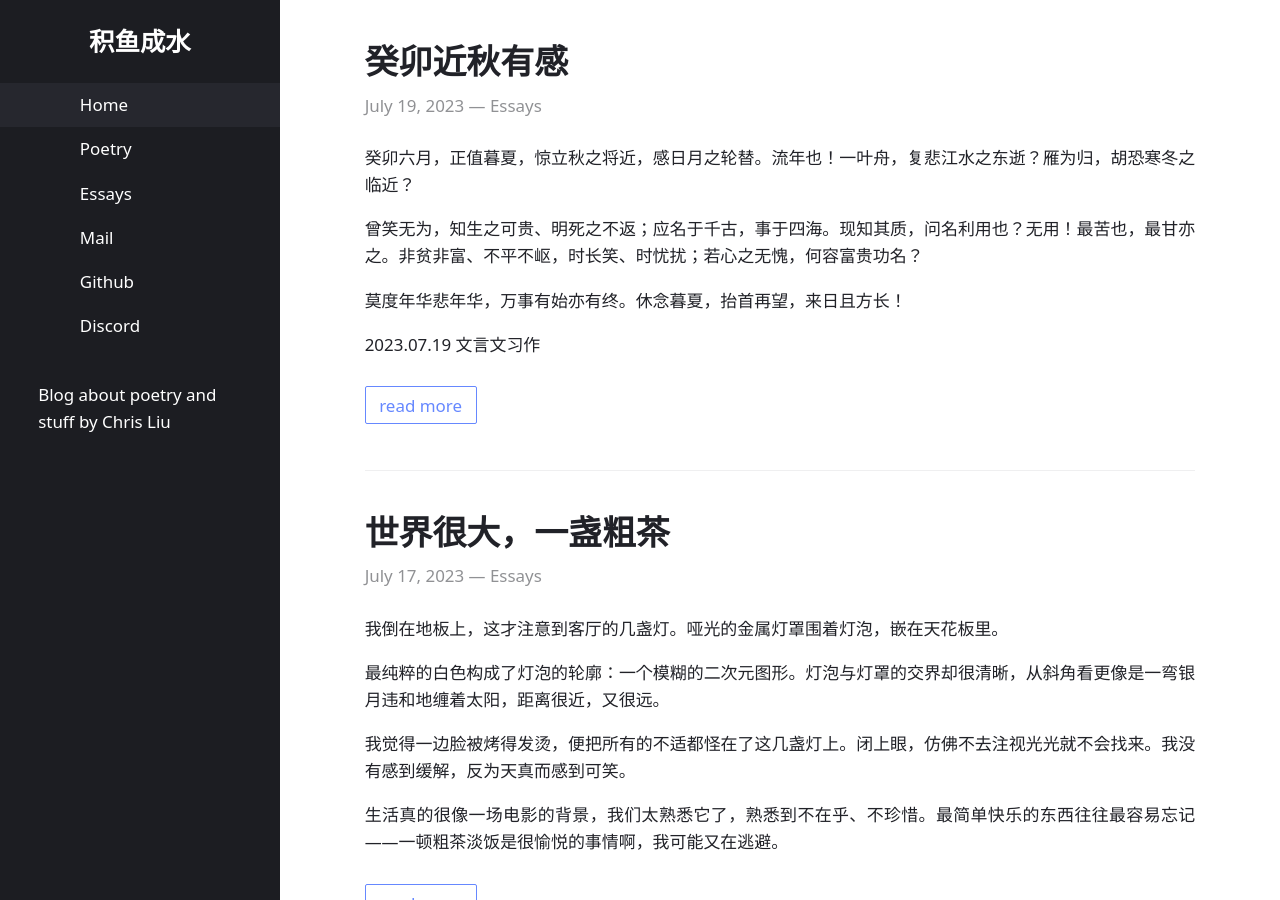
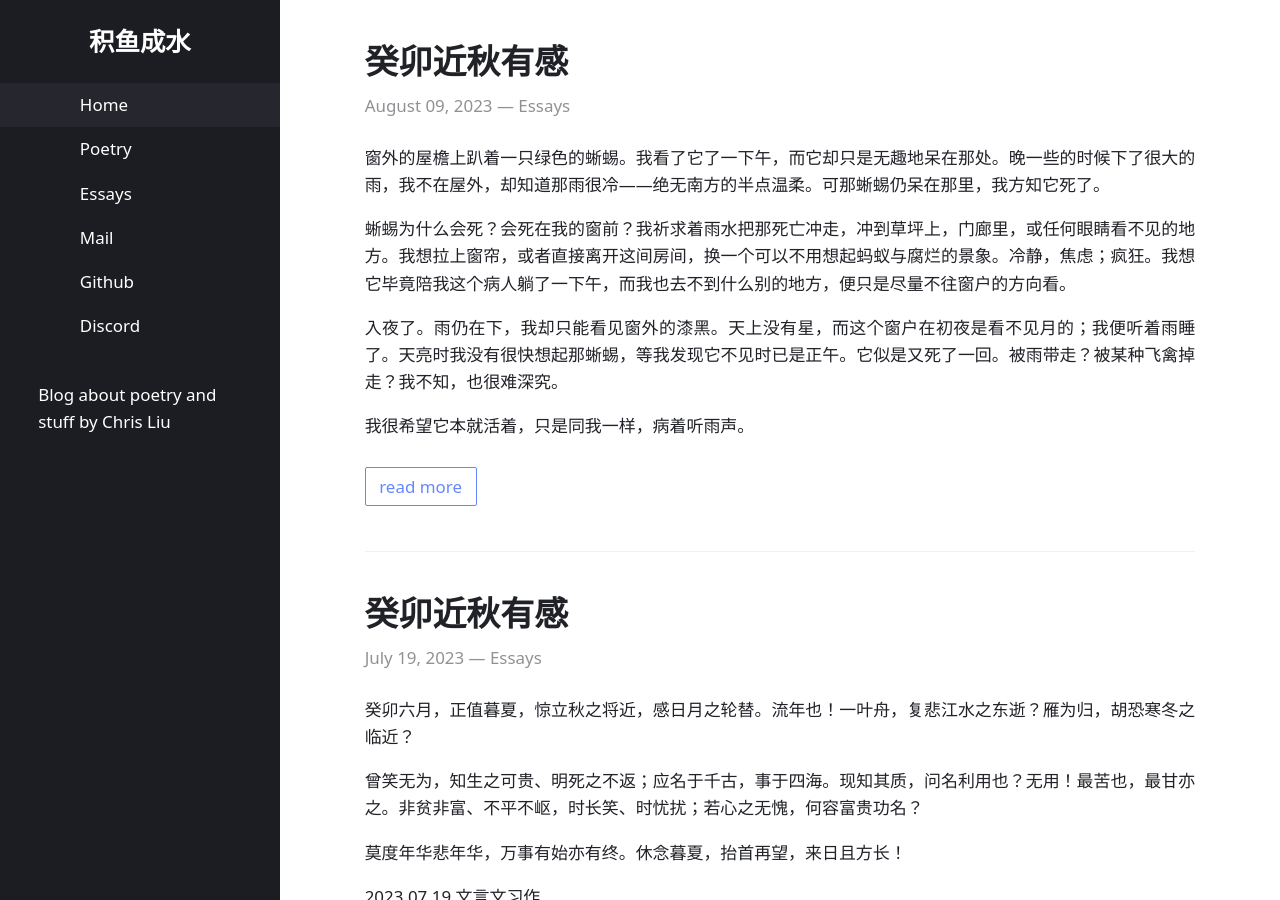
Before and after one commit to chris-zy-liu/chris-zy-liu.github.io, a Jekyll site: the page built from index.html, in a window 1280 px wide and 900 px high. Built offline with Jekyll 4.4.1, drawn with Linux system fonts in a browser that asks for light colours.

Commit message:
new post

```diff
--- /dev/null
+++ b/_posts/2023-08-09-lizard.md
@@ -0,0 +1,13 @@
+---
+title: "癸卯近秋有感"
+layout: post
+categories: Essays
+---
+
+窗外的屋檐上趴着一只绿色的蜥蜴。我看了它了一下午，而它却只是无趣地呆在那处。晚一些的时候下了很大的雨，我不在屋外，却知道那雨很冷——绝无南方的半点温柔。可那蜥蜴仍呆在那里，我方知它死了。
+
+蜥蜴为什么会死？会死在我的窗前？我祈求着雨水把那死亡冲走，冲到草坪上，门廊里，或任何眼睛看不见的地方。我想拉上窗帘，或者直接离开这间房间，换一个可以不用想起蚂蚁与腐烂的景象。冷静，焦虑；疯狂。我想它毕竟陪我这个病人躺了一下午，而我也去不到什么别的地方，便只是尽量不往窗户的方向看。
+
+入夜了。雨仍在下，我却只能看见窗外的漆黑。天上没有星，而这个窗户在初夜是看不见月的；我便听着雨睡了。天亮时我没有很快想起那蜥蜴，等我发现它不见时已是正午。它似是又死了一回。被雨带走？被某种飞禽掉走？我不知，也很难深究。
+
+我很希望它本就活着，只是同我一样，病着听雨声。
```
Also changed, not shown: _posts/.obsidian/workspace.json (+13 -11 lines).
